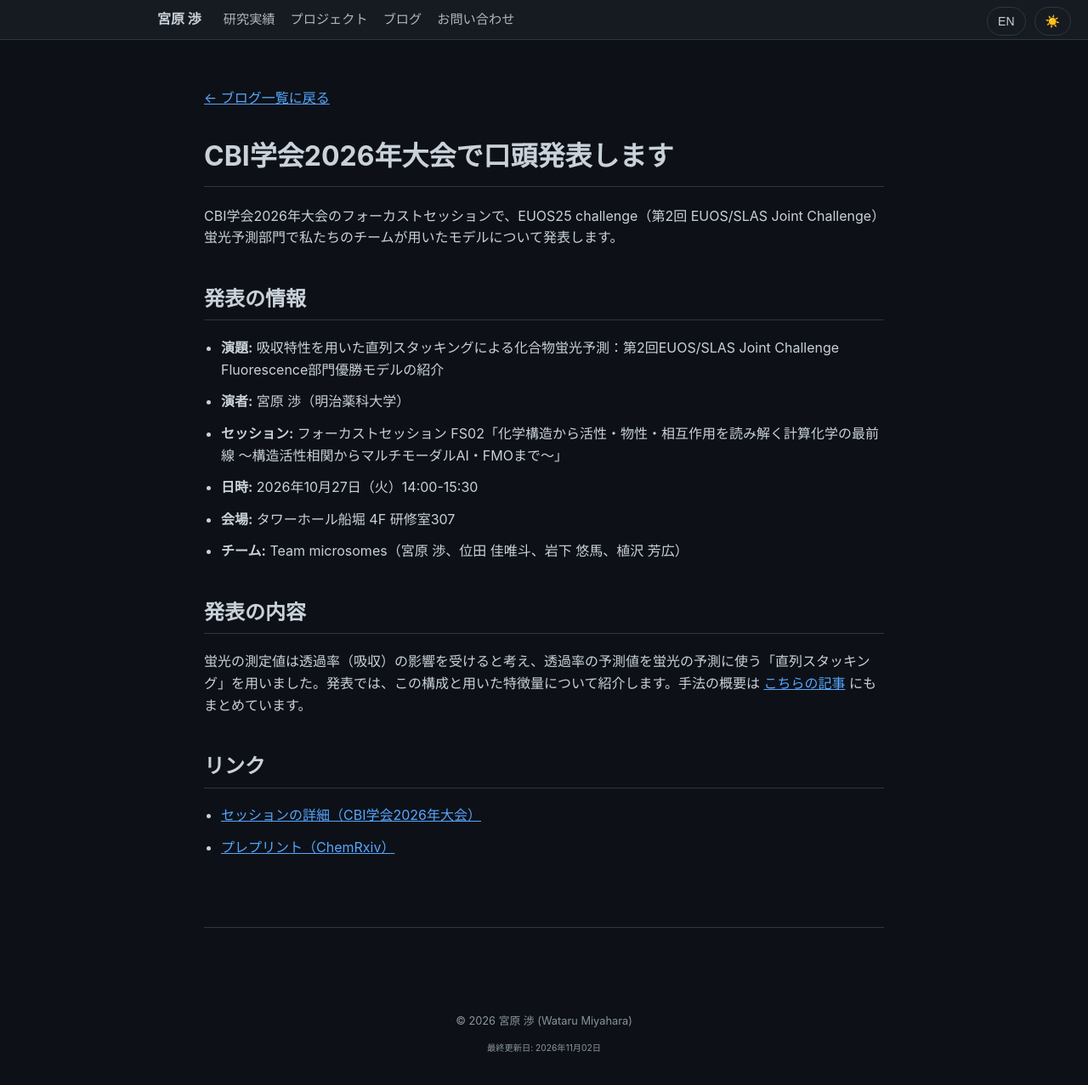
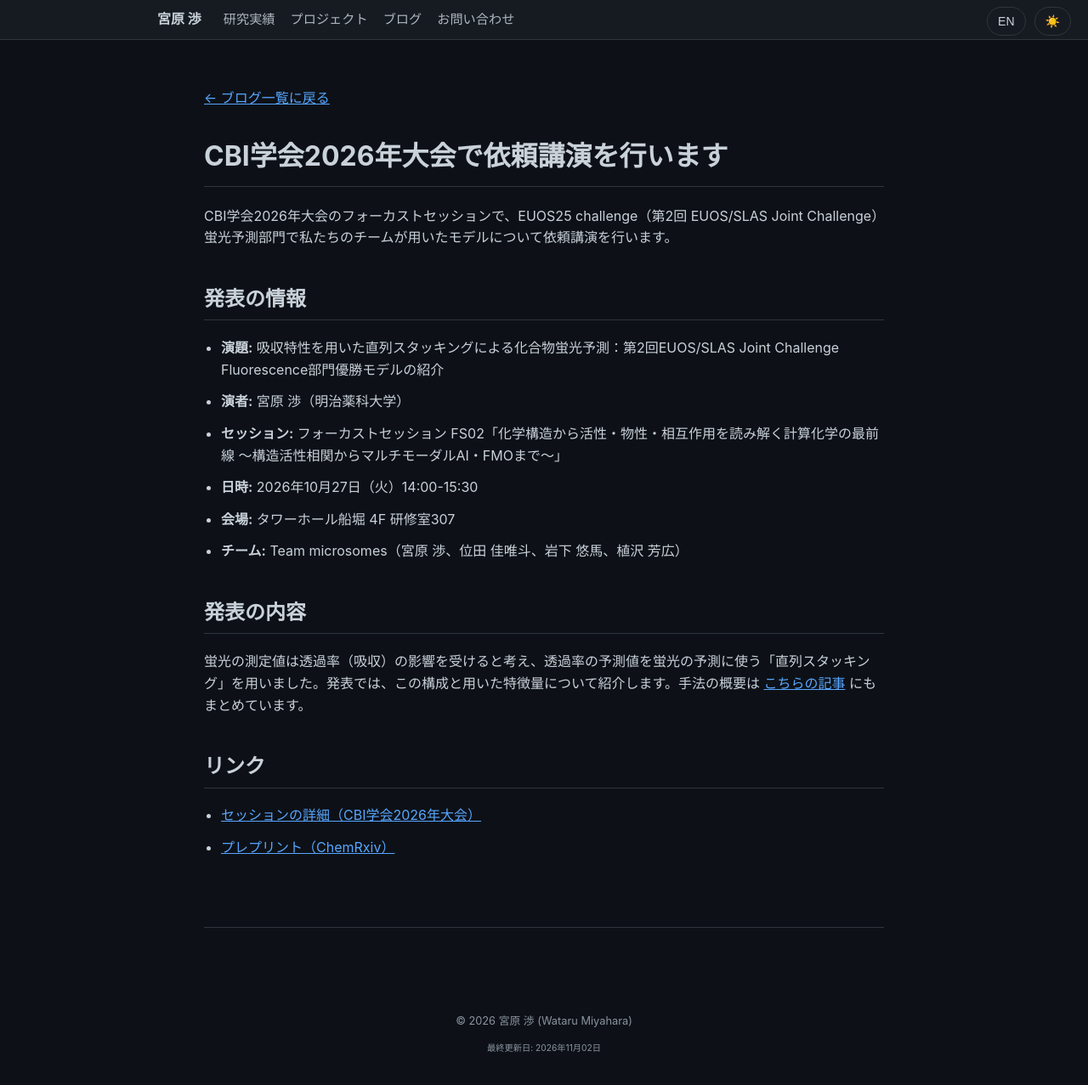
Before and after one commit to 377H-Miru/377H-Miru.github.io, a Jekyll site: the page built from posts/2026-10-27-cbi2026-fs02.md, in a window 1280 px wide and 1331 px high. Shown: the top 1277 px of the window at 85% size. Built offline with Jekyll 4.4.1, drawn with Linux system fonts in a browser that asks for light colours; comment, search, counter and statistics services are not loaded.

Commit message:
Clarify CBI EUOS presentation as invited talk

```diff
--- a/_data/achievements.json
+++ b/_data/achievements.json
@@ -73,8 +73,8 @@
       "title_en": "Compound fluorescence prediction by serial stacking using absorption properties: the winning model of the Fluorescence track in the 2nd EUOS/SLAS Joint Challenge",
       "event_ja": "CBI学会2026年大会",
       "event_en": "CBI Annual Meeting 2026 (Chem-Bio Informatics Society)",
-      "role_ja": "口頭発表 (フォーカストセッション FS02)",
-      "role_en": "Oral presentation (Focused Session FS02)",
+      "role_ja": "依頼講演 (フォーカストセッション FS02)",
+      "role_en": "Invited talk (Focused Session FS02)",
       "date": "2026-10-27",
       "authors_ja": "<b>宮原 渉</b>, 位田 佳唯斗, 岩下 悠馬, 植沢 芳広",
       "authors_en": "<b>Wataru Miyahara</b>, Kaito Inden, Yuma Iwashita, Yoshihiro Uesawa",
--- a/blog.html
+++ b/blog.html
@@ -39,8 +39,8 @@ description: "宮原 渉のブログ。研究の進み具合や、EUOS25 challen
     <a href="/posts/2026-10-27-cbi2026-fs02" class="blog-item" data-category="research">
         <span class="tag tag-research">研究・技術</span>
         <span class="blog-date">2026-10-27</span>
-        <div class="blog-title">CBI学会2026年大会で口頭発表します</div>
-        <p>フォーカストセッション FS02 で、EUOS25 challenge 蛍光予測部門で用いた直列スタッキングモデルについて発表します。</p>
+        <div class="blog-title">CBI学会2026年大会で依頼講演を行います</div>
+        <p>フォーカストセッション FS02 で、EUOS25 challenge 蛍光予測部門で用いた直列スタッキングモデルについて依頼講演を行います。</p>
     </a>
 
     <a href="/posts/2026-04-02-kan-research-overview" class="blog-item" data-category="research">
--- a/en/blog.html
+++ b/en/blog.html
@@ -39,8 +39,8 @@ description: "Blog of Wataru Miyahara: notes on research progress, the EUOS25 ch
     <a href="/posts/2026-10-27-cbi2026-fs02?lang=en" class="blog-item" data-category="research">
         <span class="tag tag-research">Research</span>
         <span class="blog-date">2026-10-27</span>
-        <div class="blog-title">Oral Presentation at the CBI Annual Meeting 2026</div>
-        <p>A talk in Focused Session FS02 on the serial stacking model used in the Fluorescence track of the EUOS25 challenge.</p>
+        <div class="blog-title">Invited Talk at the CBI Annual Meeting 2026</div>
+        <p>An invited talk in Focused Session FS02 on the serial stacking model used in the Fluorescence track of the EUOS25 challenge.</p>
     </a>
 
     <a href="/posts/2026-04-02-kan-research-overview?lang=en" class="blog-item" data-category="research">
--- a/en/index.html
+++ b/en/index.html
@@ -30,7 +30,7 @@ Member of the <a href="https://u-lab.my-pharm.ac.jp/~mminfo/member/" target="_bl
 <h2>Selected Achievements</h2>
 <ul>
     <li>
-        <b>Oral presentation, CBI Annual Meeting 2026 (Focused Session FS02)</b> (October 2026) | <a href="https://cbi-society.org/taikai/taikai26/sessionFS.html#FS02" target="_blank">[Session]</a> | <a href="https://ochem.eu/static/challenge2025.do" target="_blank">[EUOS25 challenge]</a>
+        <b>Invited talk, CBI Annual Meeting 2026 (Focused Session FS02)</b> (October 2026) | <a href="https://cbi-society.org/taikai/taikai26/sessionFS.html#FS02" target="_blank">[Session]</a> | <a href="https://ochem.eu/static/challenge2025.do" target="_blank">[EUOS25 challenge]</a>
         <ul>
             <li>Title: "Compound fluorescence prediction by serial stacking using absorption properties: the winning model of the Fluorescence track in the 2nd EUOS/SLAS Joint Challenge"</li>
         </ul>
--- a/index.html
+++ b/index.html
@@ -30,7 +30,7 @@ description: "明治薬科大学 薬学部の宮原 渉（Wataru Miyahara）の
 <h2>主な実績 (Selected Achievements)</h2>
 <ul>
     <li>
-        <b>CBI学会2026年大会 口頭発表（フォーカストセッション FS02）</b> （2026年10月） ｜ <a href="https://cbi-society.org/taikai/taikai26/sessionFS.html#FS02" target="_blank">[セッション詳細]</a> ｜ <a href="https://ochem.eu/static/challenge2025.do" target="_blank">[EUOS25 challenge]</a>
+        <b>CBI学会2026年大会 依頼講演（フォーカストセッション FS02）</b> （2026年10月） ｜ <a href="https://cbi-society.org/taikai/taikai26/sessionFS.html#FS02" target="_blank">[セッション詳細]</a> ｜ <a href="https://ochem.eu/static/challenge2025.do" target="_blank">[EUOS25 challenge]</a>
         <ul>
             <li>演題: 「吸収特性を用いた直列スタッキングによる化合物蛍光予測：第2回EUOS/SLAS Joint Challenge Fluorescence部門優勝モデルの紹介」</li>
         </ul>
--- a/posts/2026-10-27-cbi2026-fs02.md
+++ b/posts/2026-10-27-cbi2026-fs02.md
@@ -1,15 +1,15 @@
 ---
 layout: default
-title: CBI学会2026年大会で口頭発表します
+title: CBI学会2026年大会で依頼講演を行います
 date: 2026-10-27
-description: "CBI学会2026年大会 フォーカストセッション FS02（2026年10月27日 14:00-15:30、タワーホール船堀 研修室307）で、EUOS25 challenge 蛍光予測部門で用いた直列スタッキングモデルについて口頭発表します。"
+description: "CBI学会2026年大会 フォーカストセッション FS02（2026年10月27日 14:00-15:30、タワーホール船堀 研修室307）で、EUOS25 challenge 蛍光予測部門で用いた直列スタッキングモデルについて依頼講演を行います。"
 ---
 
 <div data-lang-content="ja" markdown="1">
 
-# CBI学会2026年大会で口頭発表します
+# CBI学会2026年大会で依頼講演を行います
 
-CBI学会2026年大会のフォーカストセッションで、EUOS25 challenge（第2回 EUOS/SLAS Joint Challenge）蛍光予測部門で私たちのチームが用いたモデルについて発表します。
+CBI学会2026年大会のフォーカストセッションで、EUOS25 challenge（第2回 EUOS/SLAS Joint Challenge）蛍光予測部門で私たちのチームが用いたモデルについて依頼講演を行います。
 
 ## 発表の情報
 - **演題:** 吸収特性を用いた直列スタッキングによる化合物蛍光予測：第2回EUOS/SLAS Joint Challenge Fluorescence部門優勝モデルの紹介
```
Also changed, not shown: other parts of posts/2026-10-27-cbi2026-fs02.md (+2 -2 lines).
